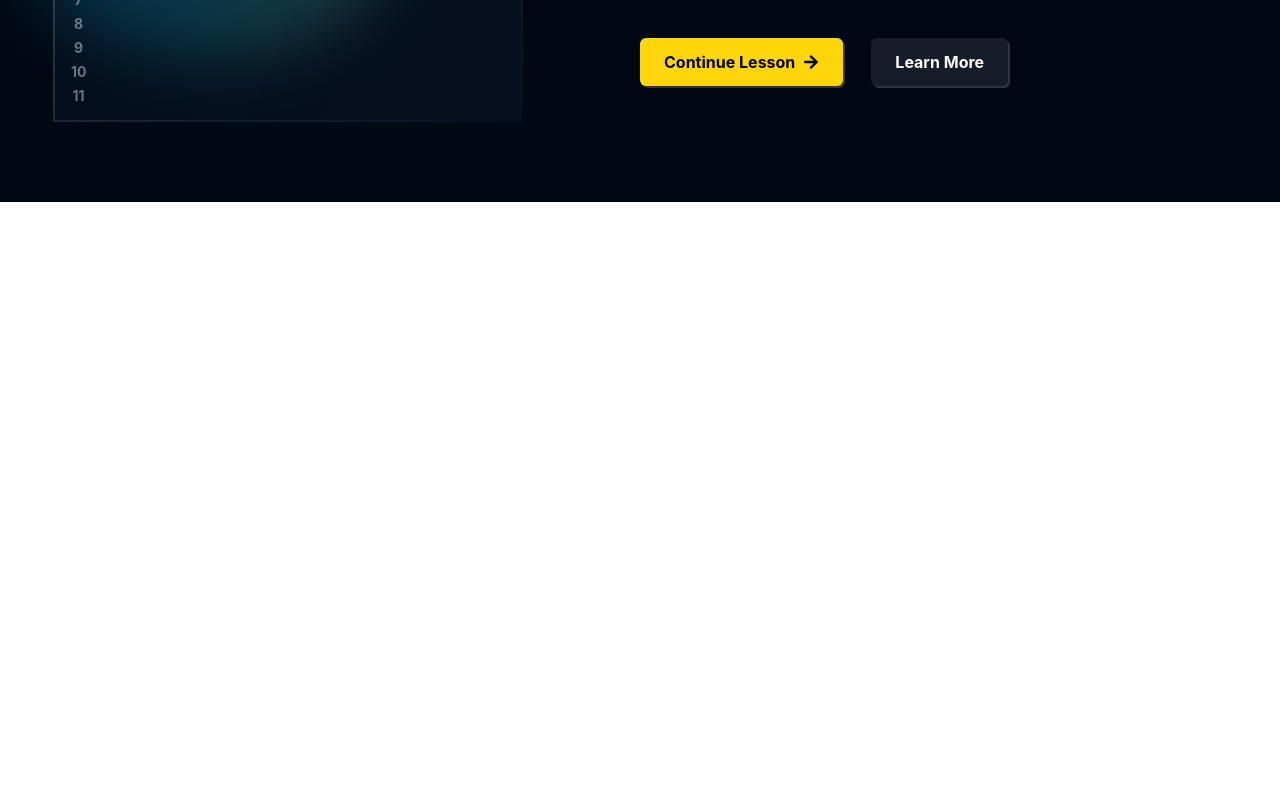
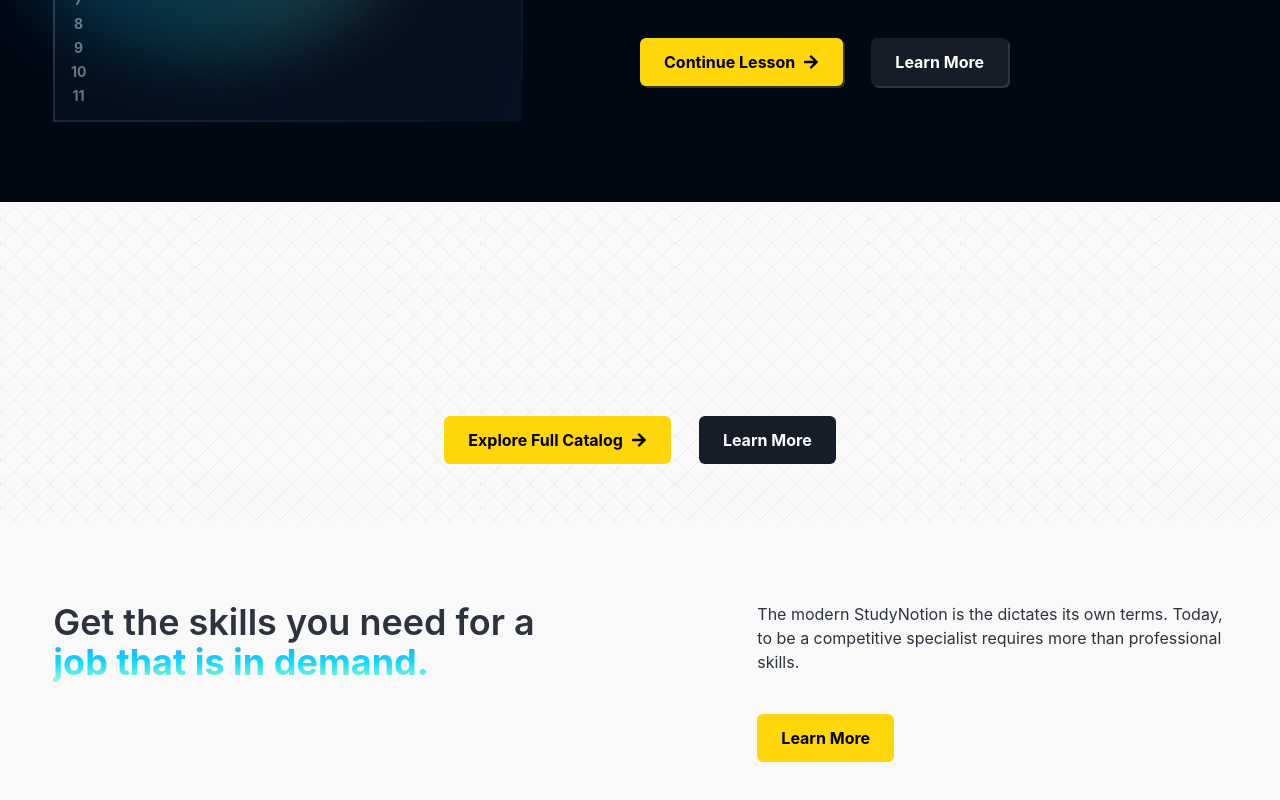
Before and after one commit to SiddharthGaraiya/StudyNotion, a React (Create React App) app in the folder frontend/: page / in a window 1280 px wide. Shown: the part 1370-2170 px from the top of the page. Before the commit the page ends 1572 px from the top, so only its background shows below. Built offline with nearby package versions, Linux system fonts and the light colour scheme.

Commit message:
Update Home.jsx | added Section2

```diff
--- a/frontend/src/pages/Home.jsx
+++ b/frontend/src/pages/Home.jsx
@@ -128,6 +128,50 @@
 
             </div>
 
+            {/* Section 2 */}
+            <div className="bg-pure-greys-5 text-richblack-700">
+                <div className="homepage_bg h-[320px]">
+                    {/* Explore Full Catagory Section */}
+                    <div className="mx-auto flex w-11/12 max-w-maxContent flex-col items-center justify-between gap-8">
+                        <div className="lg:h-[150px]"></div>
+                        <div className="flex flex-row gap-7 text-white lg:mt-8">
+                            <CTAButton active={true} linkto={"/signup"}>
+                                <div className="flex items-center gap-2">
+                                    Explore Full Catalog
+                                    <FaArrowRight />
+                                </div>
+                            </CTAButton>
+                            <CTAButton active={false} linkto={"/login"}>
+                                Learn More
+                            </CTAButton>
+                        </div>
+                    </div>
+                </div>
+
+                <div className="mx-auto flex w-11/12 max-w-maxContent flex-col items-center justify-between gap-8 ">
+                    {/* Job that is in Demand - Section 1 */}
+                    <div className="mb-10 mt-[-100px] flex flex-col justify-between gap-7 lg:mt-20 lg:flex-row lg:gap-0">
+                        <div className="text-4xl font-semibold lg:w-[45%] ">
+                            Get the skills you need for a{" "}
+                            <HighlightText text={"job that is in demand."} />
+                        </div>
+                        <div className="flex flex-col items-start gap-10 lg:w-[40%]">
+                            <div className="text-[16px]">
+                                The modern StudyNotion is the dictates its own terms. Today, to
+                                be a competitive specialist requires more than professional
+                                skills.
+                            </div>
+                            <CTAButton active={true} linkto={"/signup"}>
+                                <div className="">Learn More</div>
+                            </CTAButton>
+                        </div>
+                    </div>
+
+
+                </div>
+            </div>
+
+
 
         </div>
     )
```
